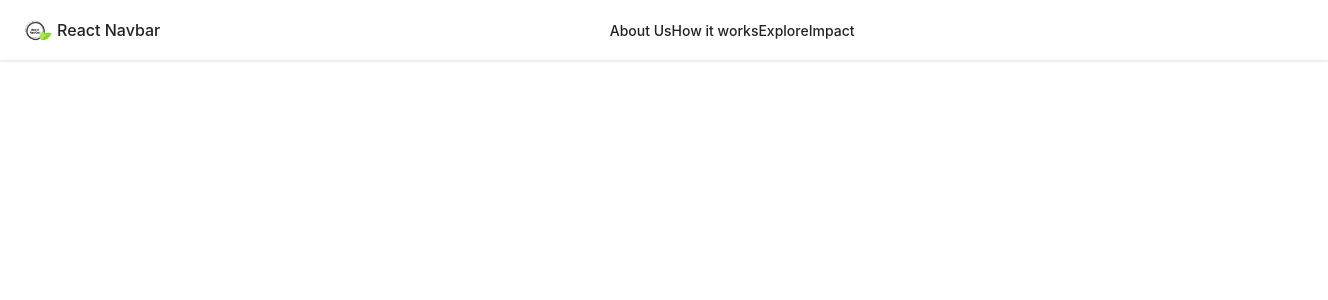
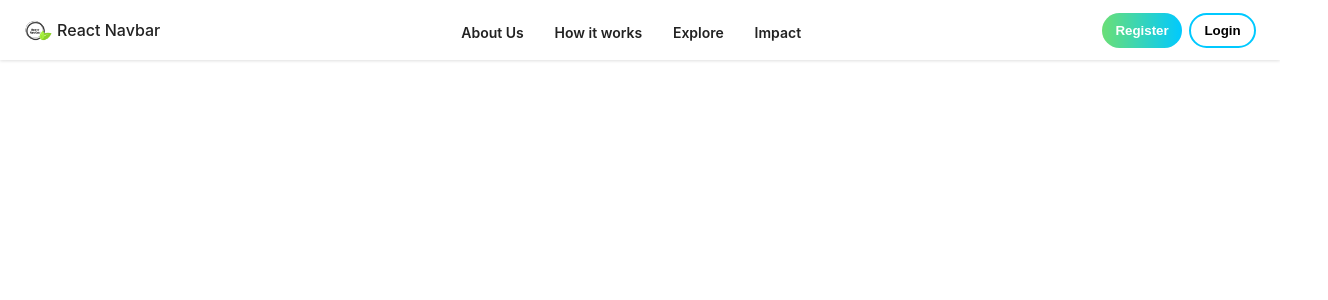
Before and after one commit to aindriu80/navbar-hamburger-react-app, a React (Create React App) app: page / in a window 1280 px wide. Shown: the top 300 px of the page, 1328 px wide, since content can reach past the window. Built offline with nearby package versions, Linux system fonts and the light colour scheme.

Commit message:
Adding Buttons, spacing fix

```diff
--- /dev/null
+++ b/src/components/navbar/accessibility.jsx
@@ -0,0 +1,57 @@
+import React from "react";
+import styled from "styled-components";
+
+const AccessibilityContainer = styled.div`
+  display: flex;
+`;
+
+const RegisterButton = styled.button`
+  border: 0;
+  outline: 0;
+  padding: 8px 1em;
+  color: #fff;
+  font-weight: 600;
+  border-radius: 20px;
+  background-color: #6adf76;
+  background-image: linear-gradient(to right, transparent 0%, #00c9ff 100%);
+  transition: all 240ms ease-in-out;
+  cursor: pointer;
+
+  &:hover {
+    background-color: #00c9ff;
+  }
+
+  &:not(:last-of-type) {
+    margin-right: 7px;
+  }
+`;
+
+const LoginButton = styled.button`
+  border: 0;
+  outline: 0;
+  padding: 8px 1em;
+  color: 111;
+  font-weight: 600;
+  border-radius: 20px;
+  background-color: transparent;
+  border: 2px solid #00c9ff;
+  transition: all 240ms ease-in-out;
+  cursor: pointer;
+
+  &:hover {
+    color: #fff;
+    background-color: #00c9ff;
+  }
+
+  &:not(:last-of-type) {
+    margin-right: 7px;
+  }
+`;
+export function Accessibility(props) {
+  return (
+    <AccessibilityContainer>
+      <RegisterButton>Register</RegisterButton>
+      <LoginButton>Login</LoginButton>
+    </AccessibilityContainer>
+  );
+}
--- a/src/components/navbar/navLinks.jsx
+++ b/src/components/navbar/navLinks.jsx
@@ -19,11 +19,17 @@ const LinkItem = styled.li`
   height: 100%;
   padding: 0 1.1em;
   color: #222;
-  font-weight: 500;
+  font-weight: 600;
   font-size: 14px;
   align-items: center;
   justify-content: center;
   display: flex;
+  border-top: 2px solid transparent;
+  transition: all 200ms ease-in-out;
+
+  &:hover {
+    border-top: 2px solid #2ecc71;
+  }
 `;
 
 const Link = styled.a`
@@ -38,8 +44,14 @@ export function NavLinks(props) {
       <LinksWrapper>
         <LinkItem>
           <Link href="#">About Us</Link>
+        </LinkItem>
+        <LinkItem>
           <Link href="#">How it works</Link>
+        </LinkItem>
+        <LinkItem>
           <Link href="#">Explore</Link>
+        </LinkItem>
+        <LinkItem>
           <Link href="#">Impact</Link>
         </LinkItem>
       </LinksWrapper>
--- a/src/components/navbar/navbar.jsx
+++ b/src/components/navbar/navbar.jsx
@@ -1,10 +1,11 @@
 import React from "react";
 import styled from "styled-components";
 import { Logo } from "../logo/logo";
+import { Accessibility } from "./accessibility";
 import { NavLinks } from "./navLinks";
 
 const NavbarContainer = styled.div`
-  width: 100%;
+  // width: 100%;
   height: 60px;
   box-shadow: 0 1px 3px rgba(15, 15, 15, 0.13);
   display: flex;
@@ -36,7 +37,9 @@ export function NavBar(props) {
       <MiddleSection>
         <NavLinks />
       </MiddleSection>
-      <RightSection></RightSection>
+      <RightSection>
+        <Accessibility />
+      </RightSection>
     </NavbarContainer>
   );
 }
```
Also changed, not shown: 1 other file (tests, documents, lock files or other folders).
